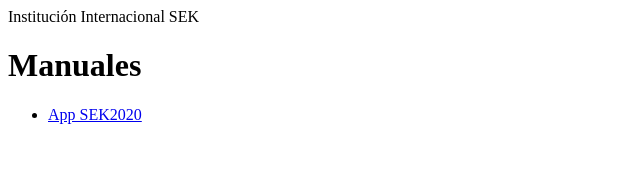
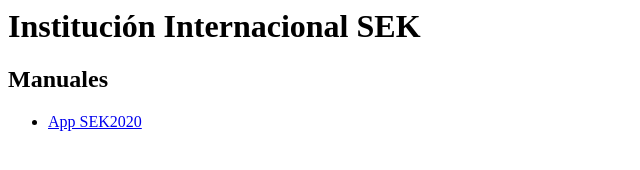
Before and after one commit to sekinternacional/sekinternacional.github.io, a plain HTML site: page index.html in a window 1280 px wide. Shown: the whole page, without its empty margins (0-640 px from the left). Drawn offline with Linux system fonts and the light colour scheme.

Commit message:
Index style

```diff
--- a/index.html
+++ b/index.html
@@ -1,6 +1,6 @@
-Institución Internacional SEK
+<h1>Institución Internacional SEK</h1>
 
-<h1>Manuales</h1>
+<h2>Manuales</h2>
 <ul>
     <li><a href="SEK2020-App/index.html">App SEK2020</a></li>
 </ul>
```
